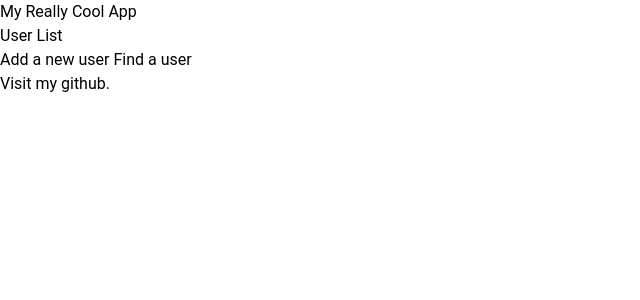
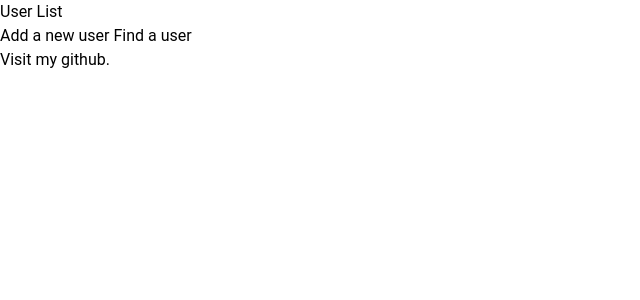
Before and after one commit to jptrsn/flask_demo, a Flask app: page / in a window 1280 px wide. Shown: the top 300 px of the page, without its empty margins (0-640 px from the left). Run offline with Flask 3, Linux system fonts and the light colour scheme.

Commit message:
page header commented out

```diff
--- a/TAP_4/templates/base.html
+++ b/TAP_4/templates/base.html
@@ -10,25 +10,31 @@
             {% endblock %}
         </title>
         {% endblock %}
+        <link type="text/css" rel="stylesheet" href="/static/css/style.css"/>
     </head>
     <body>
+
         <header>
             {% block pageHeader %}
-            <h1>My Really Cool App</h1>
+            <!-- <h1>My Really Cool App</h1> -->
             {% endblock %}
         </header>
+
         {% block body %}
         <div>
             Welcome to the best app ever.
         </div>
         {% endblock %}
+
         <footer>
             {% block footer %}
             <div>Visit my github.</div>
             {% endblock %}
         </footer>
+
         {% block scripts %}
         <script src="{{ url_for('static', filename='user-info.js')}}"></script>
         {% endblock %}
+
     </body>
 </html>
--- a/TAP_4/templates/index.html
+++ b/TAP_4/templates/index.html
@@ -1,7 +1,6 @@
 {% extends "base.html" %}
 {% block head %}
     {{ super() }}
-    <link type="text/css" rel="stylesheet" href="/static/css/style.css"/>
 {% endblock %}
 {% block title %}
     User List
```
